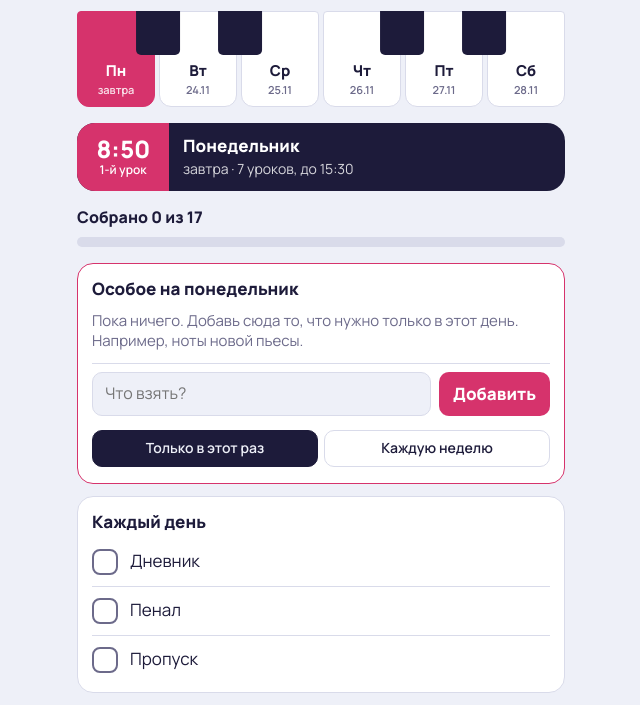
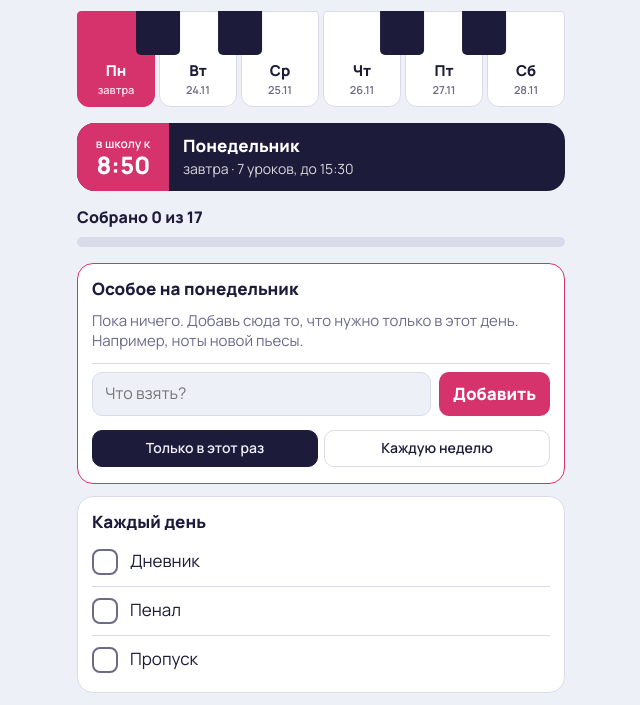
Before and after one commit to iChuvak/shadowmilk, a plain HTML site: page index.html in a window 1280 px wide. Shown: the part 51-756 px from the top of the page, without its empty margins (319-959 px from the left). Drawn offline with Linux system fonts and the light colour scheme; a web font is replaced by a local one.

Commit message:
ticket label: v shkolu k

```diff
--- a/index.html
+++ b/index.html
@@ -295,7 +295,7 @@ function render(){
   var L=SCHEDULE[day], f1=L[0][0], last=L[L.length-1][0], nl=L.length;
   var lw=(nl%10===1&&nl%100!==11)?"урок":(nl%10>=2&&nl%10<=4&&(nl%100<12||nl%100>14))?"урока":"уроков";
   var full=DAYS[day].full.charAt(0).toUpperCase()+DAYS[day].full.slice(1);
-  document.getElementById("ticket").innerHTML='<div class="tk-t"><b>'+TIMES[f1]+'</b><span>'+f1+'-й урок</span></div><div class="tk-d"><b>'+full+'</b><span>'+(w?w+" · ":"")+nl+" "+lw+", до "+ENDS[last]+'</span></div>';
+  document.getElementById("ticket").innerHTML='<div class="tk-t"><span>в школу к</span><b>'+TIMES[f1]+'</b></div><div class="tk-d"><b>'+full+'</b><span>'+(w?w+" · ":"")+nl+" "+lw+", до "+ENDS[last]+'</span></div>';
 
   function li(key,text,opts){
     opts=opts||{};
```
